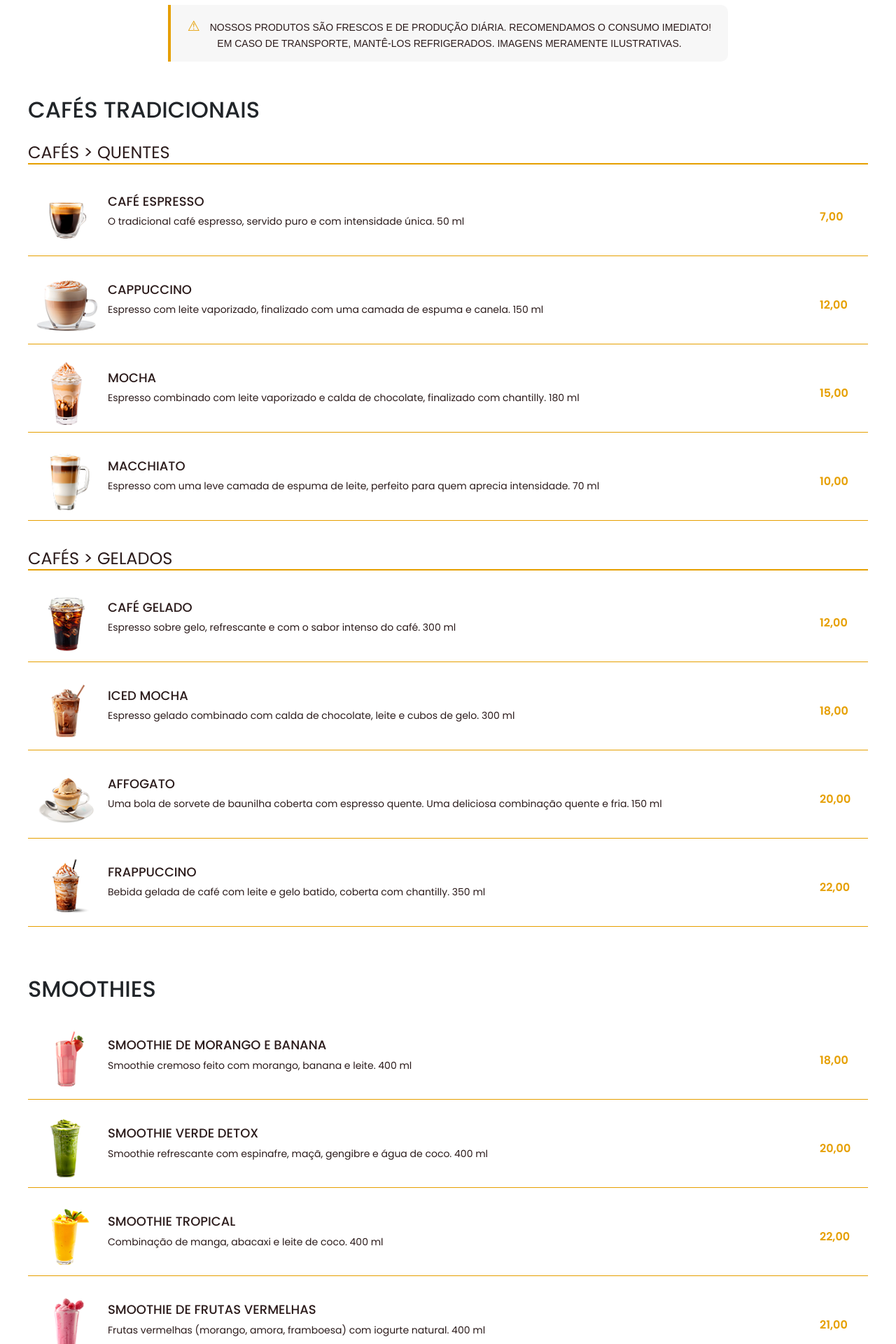
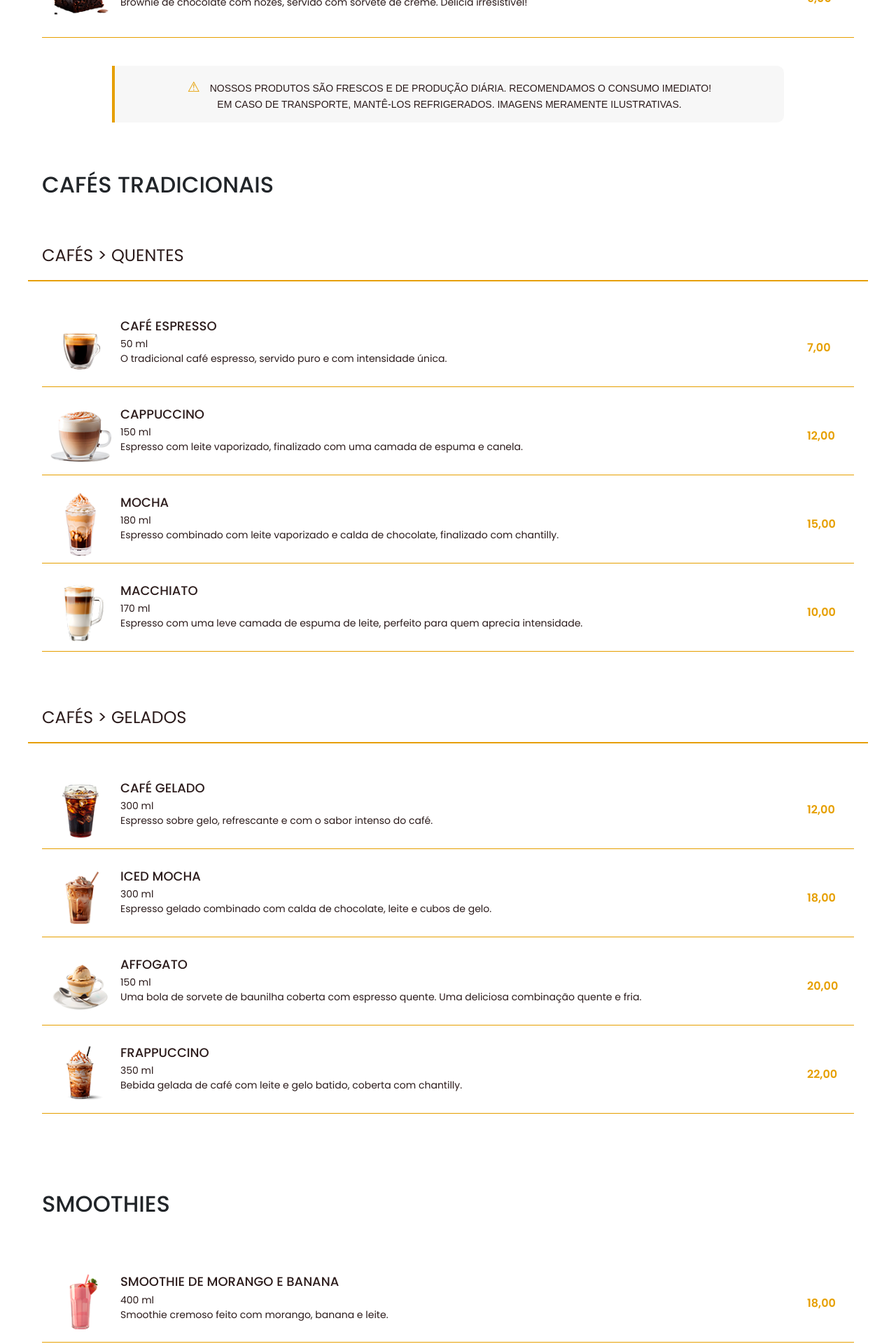
Before and after one commit to gabrixlfernando/cafe-divino, a PHP site: page /cardapio.html in a window 1280 px wide. Shown: the part 1400-3320 px from the top of the page at 70% size. Run offline with PHP 8.4, Linux system fonts and the light colour scheme.

Commit message:
reponsivando site

```diff
--- a/cardapio.html
+++ b/cardapio.html
@@ -45,15 +45,15 @@
 
             <ul class="navbar-nav ms-auto social-icons">
               <li class="nav-item">
-                <a href="#" class="nav-link text-white"><i
+                  <a href="https://www.facebook.com" target="_blank" class="nav-link text-white"><i
                       class="fa-brands fa-facebook"></i></a>
                 </li>
                 <li class="nav-item">
-                <a href="#" class="nav-link text-white"><i
+                  <a href="https://www.instagram.com" target="_blank" class="nav-link text-white"><i
                       class="fa-brands fa-instagram"></i></a>
                 </li>
                 <li class="nav-item">
-                <a href="#" class="nav-link text-white"><i
+                  <a href="https://www.tiktok.com/" target="_blank" class="nav-link text-white"><i
                       class="fa-brands fa-tiktok"></i></a>
                 </li>
           </ul>
@@ -85,7 +85,7 @@
     <section class="filter">
       <article class="site">
         <div class="filter-container">
-          <button class="filter-button active">NOVIDADES</button>
+          <button class="filter-button">NOVIDADES</button>
           <button class="filter-button">CAFÉS</button>
           <button class="filter-button">SMOOTHIES</button>
           <button class="filter-button">PÃES</button>
@@ -144,7 +144,7 @@
                 <p>Brownie de chocolate com nozes, servido com sorvete de creme.
                   Delícia irresistível!</p>
               </div>
-              <div class="price">18,00</div>
+              <div class="price">9,00</div>
             </div>
 
           </div>
@@ -173,8 +173,9 @@
               <img src="img/espresso.png" alt="Café Espresso">
               <div class="menu-info">
                 <h3>CAFÉ ESPRESSO</h3>
-                <p>O tradicional café espresso, servido puro e com intensidade
-                  única. 50 ml</p>
+                <p>50 ml<br>
+                  O tradicional café espresso, servido puro e com intensidade
+                  única.</p>
               </div>
               <div class="price">7,00</div>
             </div>
@@ -183,8 +184,9 @@
               <img src="img/cappuccino-produto.png" alt="Cappuccino">
               <div class="menu-info">
                 <h3>CAPPUCCINO</h3>
-                <p>Espresso com leite vaporizado, finalizado com uma camada de
-                  espuma e canela. 150 ml</p>
+                <p>150 ml<br>
+                  Espresso com leite vaporizado, finalizado com uma camada de
+                  espuma e canela.</p>
               </div>
               <div class="price">12,00</div>
             </div>
@@ -193,8 +195,9 @@
               <img src="img/mocha.png" alt="Mocha">
               <div class="menu-info">
                 <h3>MOCHA</h3>
-                <p>Espresso combinado com leite vaporizado e calda de chocolate,
-                  finalizado com chantilly. 180 ml</p>
+                <p>180 ml<br>
+                  Espresso combinado com leite vaporizado e calda de chocolate,
+                  finalizado com chantilly.</p>
               </div>
               <div class="price">15,00</div>
             </div>
@@ -203,8 +206,8 @@
               <img src="img/macchiatto.png" alt="Macchiato">
               <div class="menu-info">
                 <h3>MACCHIATO</h3>
-                <p>Espresso com uma leve camada de espuma de leite, perfeito
-                  para quem aprecia intensidade. 70 ml</p>
+                <p>170 ml<br>Espresso com uma leve camada de espuma de leite, perfeito
+                  para quem aprecia intensidade.</p>
               </div>
               <div class="price">10,00</div>
             </div>
@@ -220,8 +223,9 @@
               <img src="img/iced-coffee.png" alt="Café Gelado">
               <div class="menu-info">
                 <h3>CAFÉ GELADO</h3>
-                <p>Espresso sobre gelo, refrescante e com o sabor intenso do
-                  café. 300 ml</p>
+                <p>300 ml<br>
+                  Espresso sobre gelo, refrescante e com o sabor intenso do
+                  café.</p>
               </div>
               <div class="price">12,00</div>
             </div>
@@ -230,8 +234,9 @@
               <img src="img/iced-mocha.png" alt="Iced Mocha">
               <div class="menu-info">
                 <h3>ICED MOCHA</h3>
-                <p>Espresso gelado combinado com calda de chocolate, leite e
-                  cubos de gelo. 300 ml</p>
+                <p>300 ml<br>
+                  Espresso gelado combinado com calda de chocolate, leite e
+                  cubos de gelo.</p>
               </div>
               <div class="price">18,00</div>
             </div>
@@ -240,8 +245,9 @@
               <img src="img/AFFOGATO.png" alt="Affogato">
               <div class="menu-info">
                 <h3>AFFOGATO</h3>
-                <p>Uma bola de sorvete de baunilha coberta com espresso quente.
-                  Uma deliciosa combinação quente e fria. 150 ml</p>
+                <p>150 ml<br>
+                  Uma bola de sorvete de baunilha coberta com espresso quente.
+                  Uma deliciosa combinação quente e fria.</p>
               </div>
               <div class="price">20,00</div>
             </div>
@@ -250,8 +256,9 @@
               <img src="img/frappuccino.png" alt="Frappuccino">
               <div class="menu-info">
                 <h3>FRAPPUCCINO</h3>
-                <p>Bebida gelada de café com leite e gelo batido, coberta com
-                  chantilly. 350 ml</p>
+                <p>350 ml<br>
+                  Bebida gelada de café com leite e gelo batido, coberta com
+                  chantilly.</p>
               </div>
               <div class="price">22,00</div>
             </div>
@@ -274,8 +281,8 @@
                 alt="Smoothie de Morango e Banana">
               <div class="menu-info">
                 <h3>SMOOTHIE DE MORANGO E BANANA</h3>
-                <p>Smoothie cremoso feito com morango, banana e leite. 400
-                  ml</p>
+                <p>400 ml<br>
+                  Smoothie cremoso feito com morango, banana e leite.</p>
               </div>
               <div class="price">18,00</div>
             </div>
@@ -284,8 +291,9 @@
               <img src="img/smoothie-verde.png" alt="Smoothie Verde Detox">
               <div class="menu-info">
                 <h3>SMOOTHIE VERDE DETOX</h3>
-                <p>Smoothie refrescante com espinafre, maçã, gengibre e água de
-                  coco. 400 ml</p>
+                <p>400 ml<br>
+                  Smoothie refrescante com espinafre, maçã, gengibre e água de
+                  coco.</p>
               </div>
               <div class="price">20,00</div>
             </div>
@@ -294,7 +302,8 @@
               <img src="img/smoothie-tropical.png" alt="Smoothie Tropical">
               <div class="menu-info">
                 <h3>SMOOTHIE TROPICAL</h3>
-                <p>Combinação de manga, abacaxi e leite de coco. 400 ml</p>
+                <p>400 ml<br>
+                  Combinação de manga, abacaxi e leite de coco.</p>
               </div>
               <div class="price">22,00</div>
             </div>
@@ -304,8 +313,9 @@
                 alt="Smoothie de Frutas Vermelhas">
               <div class="menu-info">
                 <h3>SMOOTHIE DE FRUTAS VERMELHAS</h3>
-                <p>Frutas vermelhas (morango, amora, framboesa) com iogurte
-                  natural. 400 ml</p>
+                <p>400 ml<br>
+                  Frutas vermelhas (morango, amora, framboesa) com iogurte
+                  natural.</p>
               </div>
               <div class="price">21,00</div>
             </div>
@@ -456,8 +466,9 @@
               <img src="img/cha-hortela.png" alt="Chá Verde com Limão">
               <div class="menu-info">
                 <h3>CHÁ DE MENTA COM LIMÃO</h3>
-                <p>Chá refrescante de menta com um toque de limão, perfeito para
-                  estimular os sentidos. 400 ml</p>
+                <p>400 ml<br>
+                  Chá refrescante de menta com um toque de limão, perfeito para
+                  estimular os sentidos. </p>
               </div>
               <div class="price">10,00</div>
             </div>
@@ -466,8 +477,9 @@
               <img src="img/cha-gengibre.png" alt="Matcha Berry">
               <div class="menu-info">
                 <h3>CHÁ DE GENGIBRE COM MEL</h3>
-                <p>Chá de gengibre picante com um toque de mel, perfeito para
-                  aquecer e fortalecer o sistema imunológico. 400 ml</p>
+                <p>400 ml<br>
+                  Chá de gengibre picante com um toque de mel, perfeito para
+                  aquecer e fortalecer o sistema imunológico. </p>
               </div>
               <div class="price">20,00</div>
             </div>
@@ -476,8 +488,9 @@
               <img src="img/cha-maca.png" alt="Jasmin Green Tea Quente">
               <div class="menu-info">
                 <h3>CHÁ DE MAÇÃ COM CANELA</h3>
-                <p>Uma infusão aromática de maçãs frescas e canela,
-                  proporcionando um sabor reconfortante e envolvente. 400 ml</p>
+                <p>400 ml<br>
+                  Uma infusão aromática de maçãs frescas e canela,
+                  proporcionando um sabor reconfortante e envolvente. </p>
               </div>
               <div class="price">9,00</div>
             </div>
@@ -493,8 +506,9 @@
               <img src="img/cha-pessegogelado.png" alt="Chá de Pêssego">
               <div class="menu-info">
                 <h3>CHÁ GELADO DE PÊSSEGO</h3>
-                <p>Refrescante combinação de chá verde de jasmin com xarope de
-                  pêssego e pedras de gelo. 450 ml</p>
+                <p>450 ml<br>
+                  Refrescante combinação de chá verde de jasmin com xarope de
+                  pêssego e pedras de gelo.</p>
 
               </div>
               <div class="price">16,00</div>
@@ -504,8 +518,8 @@
               <img src="img/cha-mategelado.png" alt="Chá Mate Gelado">
               <div class="menu-info">
                 <h3>CHÁ MATE GELADO</h3>
-                <p>Chá mate tradicional servido gelado com limão ou pêssego. 400
-                  ml</p>
+                <p>400 ml<br>
+                  Chá mate tradicional servido gelado com limão ou pêssego.</p>
               </div>
               <div class="price">10,00</div>
             </div>
@@ -515,8 +529,9 @@
                 alt="Chá de Frutas Vermelhas Gelado">
               <div class="menu-info">
                 <h3>CHÁ DE FRUTAS VERMELHAS GELADO</h3>
-                <p>Chá gelado com uma infusão de frutas vermelhas, refrescante e
-                  levemente doce. 400 ml</p>
+                <p>400 ml<br>
+                  Chá gelado com uma infusão de frutas vermelhas, refrescante e
+                  levemente doce.</p>
               </div>
               <div class="price">12,00</div>
             </div>
@@ -538,7 +553,8 @@
               <img src="img/shake-chocolate.png" alt="Shake de Chocolate">
               <div class="menu-info">
                 <h3>SHAKE DE CHOCOLATE</h3>
-                <p>Delicioso Shake cremoso de chocolate com cobertura de
+                <p>400 ml<br>
+                  Delicioso Shake cremoso de chocolate com cobertura de
                   chantilly.</p>
               </div>
               <div class="price">22,00</div>
@@ -548,7 +564,8 @@
               <img src="img/shakke-morango.png" alt="Shake de Morango">
               <div class="menu-info">
                 <h3>SHAKE DE MORANGO</h3>
-                <p>Shake refrescante de morango, feito com morangos frescos e
+                <p>400 ml<br>
+                  Shake refrescante de morango, feito com morangos frescos e
                   sorvete de baunilha.</p>
               </div>
               <div class="price">20,00</div>
@@ -559,7 +576,8 @@
                 alt="Shake de Baunilha com Cookies">
               <div class="menu-info">
                 <h3>SHAKE DE BAUNILHA COM COOKIES</h3>
-                <p>Shake de baunilha com pedaços de cookies e cobertura de
+                <p>400 ml<br>
+                  Shake de baunilha com pedaços de cookies e cobertura de
                   chocolate.</p>
               </div>
               <div class="price">24,00</div>
@@ -569,7 +587,8 @@
               <img src="img/shake-café.png" alt="Shake de Café">
               <div class="menu-info">
                 <h3>SHAKE DE CAFÉ</h3>
-                <p>Shake gelado com sabor de café, perfeito para os amantes de
+                <p>400 ml<br>
+                  Shake gelado com sabor de café, perfeito para os amantes de
                   café.</p>
               </div>
               <div class="price">25,00</div>
@@ -602,19 +621,21 @@
               <img src="img/latte-aveia.png" alt="Suco Verde Detox">
               <div class="menu-info">
                 <h3>LATTE DE AVEIA</h3>
-                <p>Creme de leite de aveia quente com espresso, resultando em
-                  uma bebida suave e cremosa. 300 ml</p>
+                <p>300 ml<br>
+                  Creme de leite de aveia quente com espresso, resultando em
+                  uma bebida suave e cremosa.</p>
               </div>
-              <div class="price">14,00</div>
+              <div class="price">12,00</div>
             </div>
 
             <div class="menu-item">
               <img src="img/smoothie-abacate.png" alt="Smoothie de Abacate">
               <div class="menu-info">
                 <h3>SMOOTHIE DE ABACATE</h3>
-                <p>Smoothie cremoso de abacate com leite de amêndoas e mel.</p>
+                <p>400 ml<br>
+                  Smoothie cremoso de abacate com leite de amêndoas e mel.</p>
               </div>
-              <div class="price">18,00</div>
+              <div class="price">14,00</div>
             </div>
 
             <div class="menu-item">
@@ -622,8 +643,9 @@
                 alt="Chá Gelado de Hibisco">
               <div class="menu-info">
                 <h3>CAPPUCCINO DE AMÊNDOAS</h3>
-                <p>Espresso cremoso com leite de amêndoas, polvilhado com canela
-                  ou cacau em pó. 300 ml</p>
+                <p>300 ml<br>
+                  Espresso cremoso com leite de amêndoas, polvilhado com canela
+                  ou cacau em pó.</p>
               </div>
               <div class="price">12,00</div>
             </div>
@@ -632,8 +654,9 @@
               <img src="img/smooth-uva.png" alt="Água de Coco Natural">
               <div class="menu-info">
                 <h3>SMOOTHIE DE UVA</h3>
-                <p>Um smoothie refrescante de uvas frescas, batido com leite de
-                  amêndoa e uma pitada de baunilha. 300 ml</p>
+                <p>300 ml<br>
+                  Um smoothie refrescante de uvas frescas, batido com leite de
+                  amêndoa e uma pitada de baunilha.</p>
               </div>
               <div class="price">10,00</div>
             </div>
@@ -655,7 +678,8 @@
               <img src="img/agua.png" alt="Água Mineral">
               <div class="menu-info">
                 <h3>ÁGUA MINERAL</h3>
-                <p>Água mineral natural, refrescante e purificada.</p>
+                <p>500 ml<br>
+                  Água mineral natural, refrescante e purificada.</p>
               </div>
               <div class="price">5,00</div>
             </div>
@@ -664,7 +688,8 @@
               <img src="img/agua-gas.png" alt="Água com Gás">
               <div class="menu-info">
                 <h3>ÁGUA COM GÁS</h3>
-                <p>Água com gás, ideal para quem prefere uma opção
+                <p>500 ml<br>
+                  Água com gás, ideal para quem prefere uma opção
                   efervescente.</p>
               </div>
               <div class="price">6,00</div>
--- a/css/cardapio.css
+++ b/css/cardapio.css
@@ -103,11 +103,11 @@ header h3 {
     color: #e08d14;
   }
 
-header .nav-item a {
+header .nav-item a i{
     font-size: 20px;
 }
 
-header .nav-item a:hover {
+header .nav-item a i:hover {
     color: #e69f00;
 }
 
@@ -178,6 +178,7 @@ header .nav-item a:hover {
     display: flex;
     justify-content: center;
     margin: 20px 0;
+    flex-wrap: wrap;
 }
 
 .filter-button {
@@ -185,7 +186,7 @@ header .nav-item a:hover {
     border: 2px solid #e69f00;
     color: #ffff;
     padding: 10px 20px;
-    margin: 0 5px;
+    margin: 5px;
     border-radius: 5px;
     cursor: pointer;
     transition: background-color 0.3s, color 0.3s;
@@ -196,7 +197,7 @@ header .nav-item a:hover {
     color: #ffffff; /* Texto branco ao passar o mouse */
 }
 
-.active {
+.filter-button.active {
     background-color: #e69f00; /* Fundo laranja para botão ativo */
     color: #ffffff; /* Texto branco para botão ativo */
 }
@@ -206,6 +207,10 @@ header .nav-item a:hover {
 
   .products{
     margin: 50px 0;
+  }
+
+  .products .site h2{
+    padding: 20px;
   }
   .menu-section {
     max-width: 1200px;
@@ -226,6 +231,7 @@ header .nav-item a:hover {
     display: flex;
     flex-direction: column;
     gap: 15px;
+    padding: 20px;
   }
 
   .menu-item {
@@ -249,6 +255,7 @@ header .nav-item a:hover {
   .menu-info h3 {
     font-size: 18px;
     color: #2b1b1b;
+    margin-bottom: 5px;
   }
 
   .menu-info p {
@@ -277,7 +284,7 @@ header .nav-item a:hover {
     font-size: 14px;
     line-height: 1.5;
     margin: 0 auto;
-    width: 800px;
+    width: 80%;
     border-radius: 0 10px 10px 0;
   }
 
@@ -420,20 +427,6 @@ footer {
 /* Estilos responsivos */
 @media screen and (max-width: 768px) {
 
-  .filter-container {
-    flex-direction: column;
-  }
-
-  .menu-items {
-    display: grid;
-    grid-template-columns: repeat(2, 1fr);
-    gap: 10px;
-  }
-
-  .menu-item {
-    text-align: center;
-  }
-
     .story-content {
         flex-direction: column;
     }
--- a/css/contato.css
+++ b/css/contato.css
@@ -103,11 +103,11 @@ header h3 {
     color: #e08d14;
   }
 
-header .nav-item a {
+header .nav-item a i{
     font-size: 20px;
 }
 
-header .nav-item a:hover {
+header .nav-item a i:hover {
     color: #e69f00;
 }
 
--- a/css/sobre.css
+++ b/css/sobre.css
@@ -103,11 +103,11 @@ header h3 {
     color: #e08d14;
   }
 
-header .nav-item a {
+header .nav-item a i {
     font-size: 20px;
 }
 
-header .nav-item a:hover {
+header .nav-item a i:hover {
     color: #e69f00;
 }
 
--- a/sobre.html
+++ b/sobre.html
@@ -50,15 +50,15 @@
 
                         <ul class="navbar-nav ms-auto social-icons">
                             <li class="nav-item">
-                                <a href="#" class="nav-link text-white"><i
+                                <a href="https://www.facebook.com" target="_blank" class="nav-link text-white"><i
                                     class="fa-brands fa-facebook"></i></a>
                               </li>
                               <li class="nav-item">
-                                <a href="#" class="nav-link text-white"><i
+                                <a href="https://www.instagram.com" target="_blank" class="nav-link text-white"><i
                                     class="fa-brands fa-instagram"></i></a>
                               </li>
                               <li class="nav-item">
-                                <a href="#" class="nav-link text-white"><i
+                                <a href="https://www.tiktok.com/" target="_blank" class="nav-link text-white"><i
                                     class="fa-brands fa-tiktok"></i></a>
                               </li>
                         </ul>
```
Also changed, not shown: contato.html (+41 -15 lines), css/style.css (+5 -5 lines), enviar_email.php (added, +29 -0 lines), index.html (+27 -20 lines), js/script.js (+56 -2 lines). Lines whose indentation alone changed are shown as unchanged.
